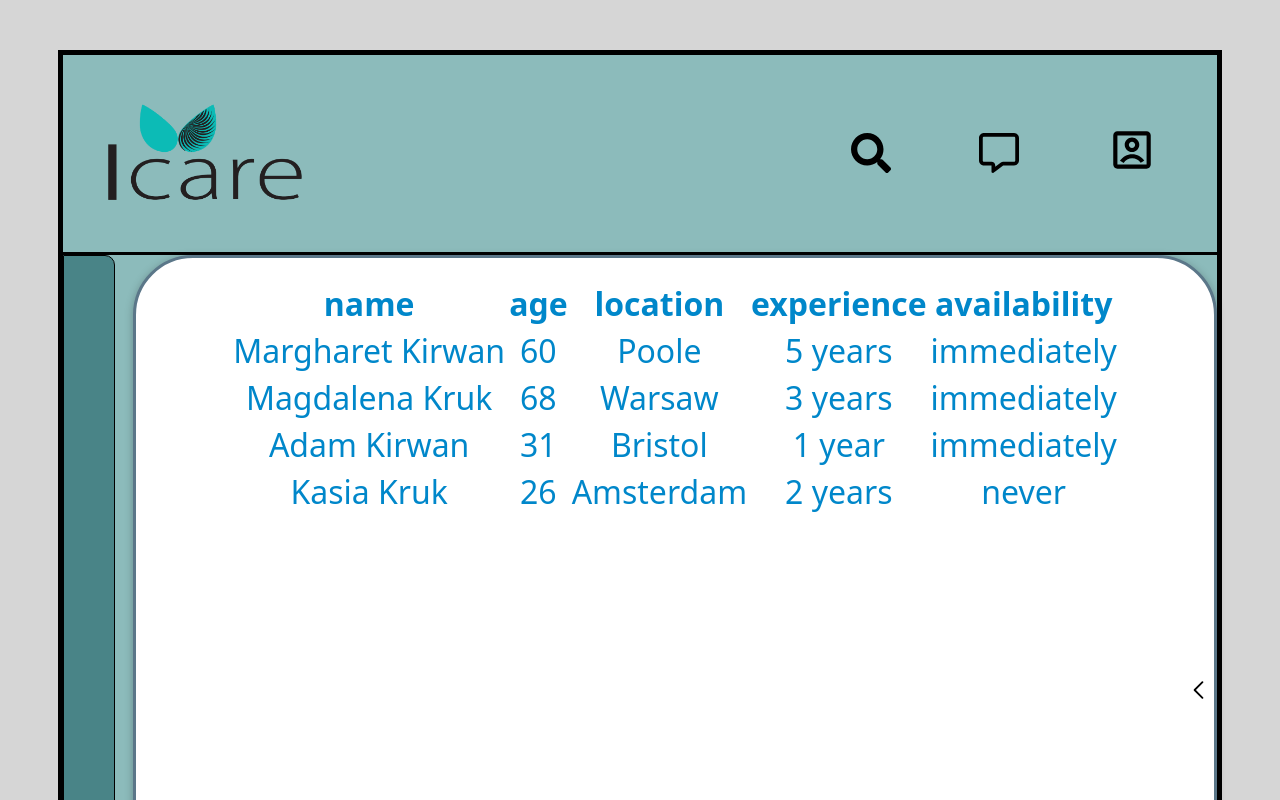
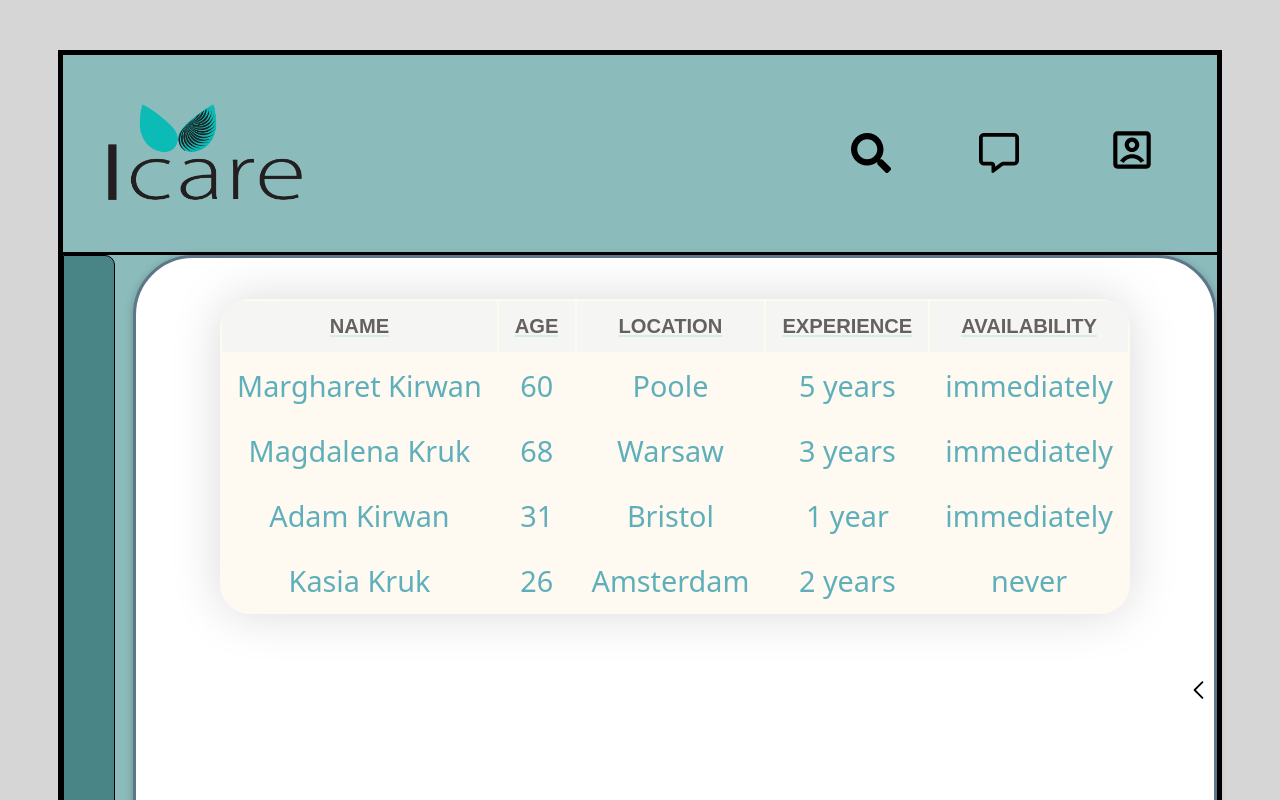
Before and after one commit to KasiaRaven26/Icare, a React (Vite) app in the folder Icare_app/: page /client/cover-letter in a window 1280 px wide. Shown: the top 800 px of the page. Built offline with nearby package versions, Linux system fonts and the light colour scheme.

Commit message:
tableedited

```diff
--- a/Icare_app/src/client/cards/FindCareGivers.css
+++ b/Icare_app/src/client/cards/FindCareGivers.css
@@ -0,0 +1,40 @@
+.styled-table {
+    border-radius: 30px;
+    border-collapse:separate;
+    margin: 20px 0;
+    margin-bottom: 30px;
+    font-size: 0.9em;
+    background-color: rgba(242, 213, 141, 0.121);
+    font-family:system-ui, -apple-system, BlinkMacSystemFont, 'Segoe UI', Roboto, Oxygen, Ubuntu, Cantarell, 'Open Sans', 'Helvetica Neue', sans-serif;
+    min-width: 650px;
+    box-shadow: 0 0 50px rgba(0, 0, 0, 0.15);
+    color: #3199abc6;
+
+}
+.styled-table thead tr {
+background-color:rgba(245, 245, 245, 0.939);
+color: rgba(79, 75, 75, 0.869);
+font-weight:200;
+font-size:medium;
+text-align:center;
+font-size: 0.7em;
+font-stretch:wider;
+font-family: sans-serif;
+text-decoration: underline solid rgba(175, 220, 216, 0.43);
+
+}
+
+.styled-table th {
+
+    padding: 14px 16px;
+}
+
+.styled-table td {
+    padding: 12px 15px;
+}
+
+.styled-table tbody tr.active-row {
+    font-weight: bold;
+    color: #009879;
+
+}
--- a/Icare_app/src/client/cards/FindCareGivers.jsx
+++ b/Icare_app/src/client/cards/FindCareGivers.jsx
@@ -5,14 +5,14 @@ import "./FindCareGivers.css"
 const FindCareGivers = () => {
     return (
         <Card>
-           <table>
+           <table className="styled-table">
                  <thead>
                     <tr>
-                        <th>name</th>
-                        <th>age</th>
-                        <th>location</th>
-                        <th>experience</th>
-                        <th>availability</th>
+                        <th>NAME</th>
+                        <th>AGE</th>
+                        <th>LOCATION</th>
+                        <th>EXPERIENCE</th>
+                        <th>AVAILABILITY</th>
                     </tr>
                  </thead>
                  <tbody>
```
